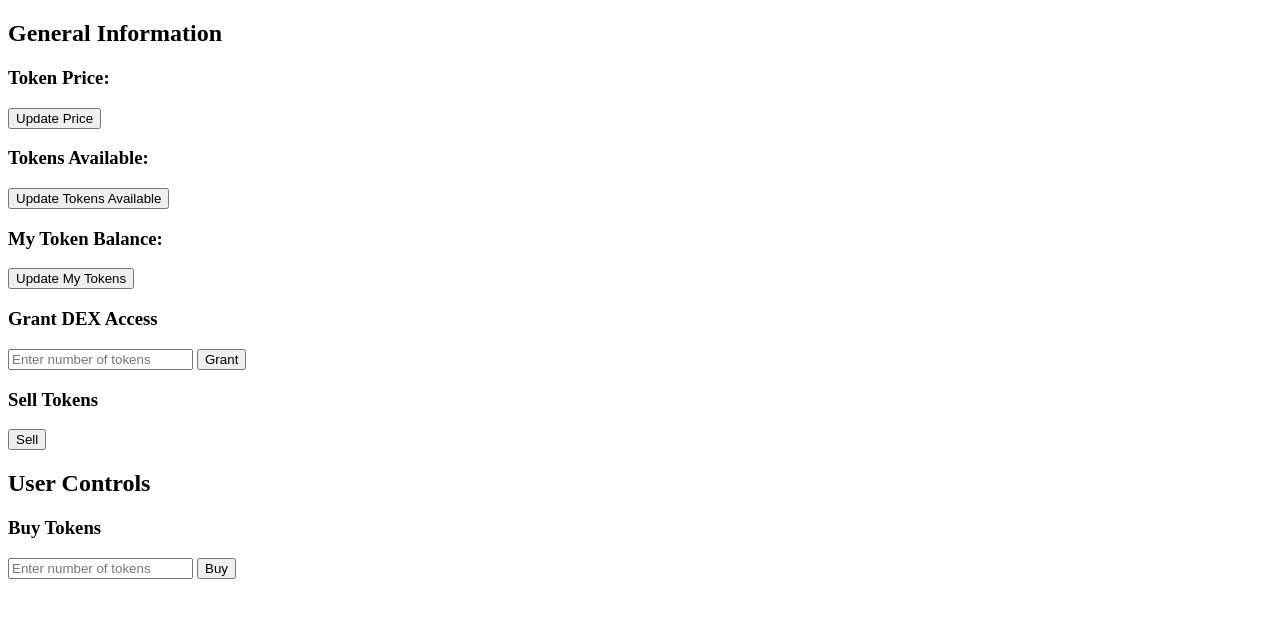
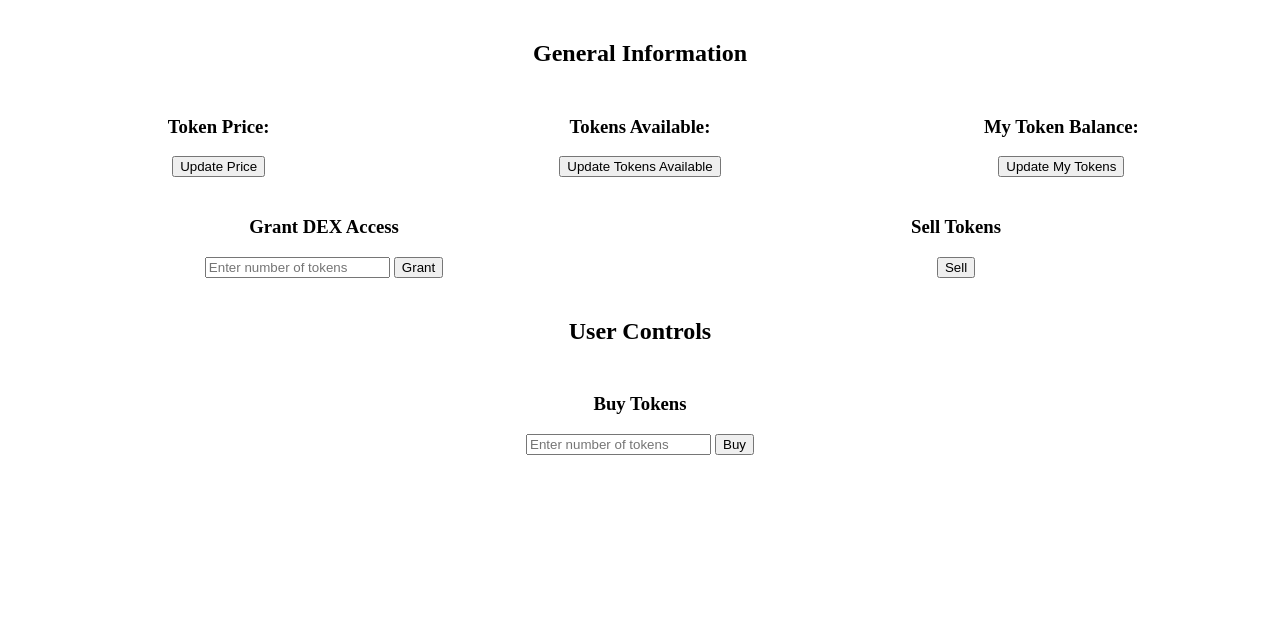
Before and after one commit to rakibul-wdp/ERC-20_and_DEX_contract, a website: page frontend/base.html in a window 1280 px wide. Drawn offline with Linux system fonts and the light colour scheme.

Commit message:
add style of html structure

```diff
--- a/frontend/base.html
+++ b/frontend/base.html
@@ -5,6 +5,7 @@
     <meta http-equiv="X-UA-Compatible" content="IE=edge" />
     <meta name="viewport" content="width=device-width, initial-scale=1.0" />
     <title>DEX ERC-20</title>
+    <link rel="stylesheet" href="./style.css" />
   </head>
   <body>
     <div class="container">
--- /dev/null
+++ b/frontend/style.css
@@ -0,0 +1,21 @@
+.container {
+  display: flex;
+  flex-direction: column;
+  align-items: center;
+  gap: 10px;
+  margin-top: 20px;
+}
+
+.row {
+  display: flex;
+  flex-direction: row;
+  width: 100%;
+}
+
+.item {
+  display: flex;
+  flex-direction: column;
+  flex: 1;
+  align-items: center;
+  justify-content: center;
+}
```
